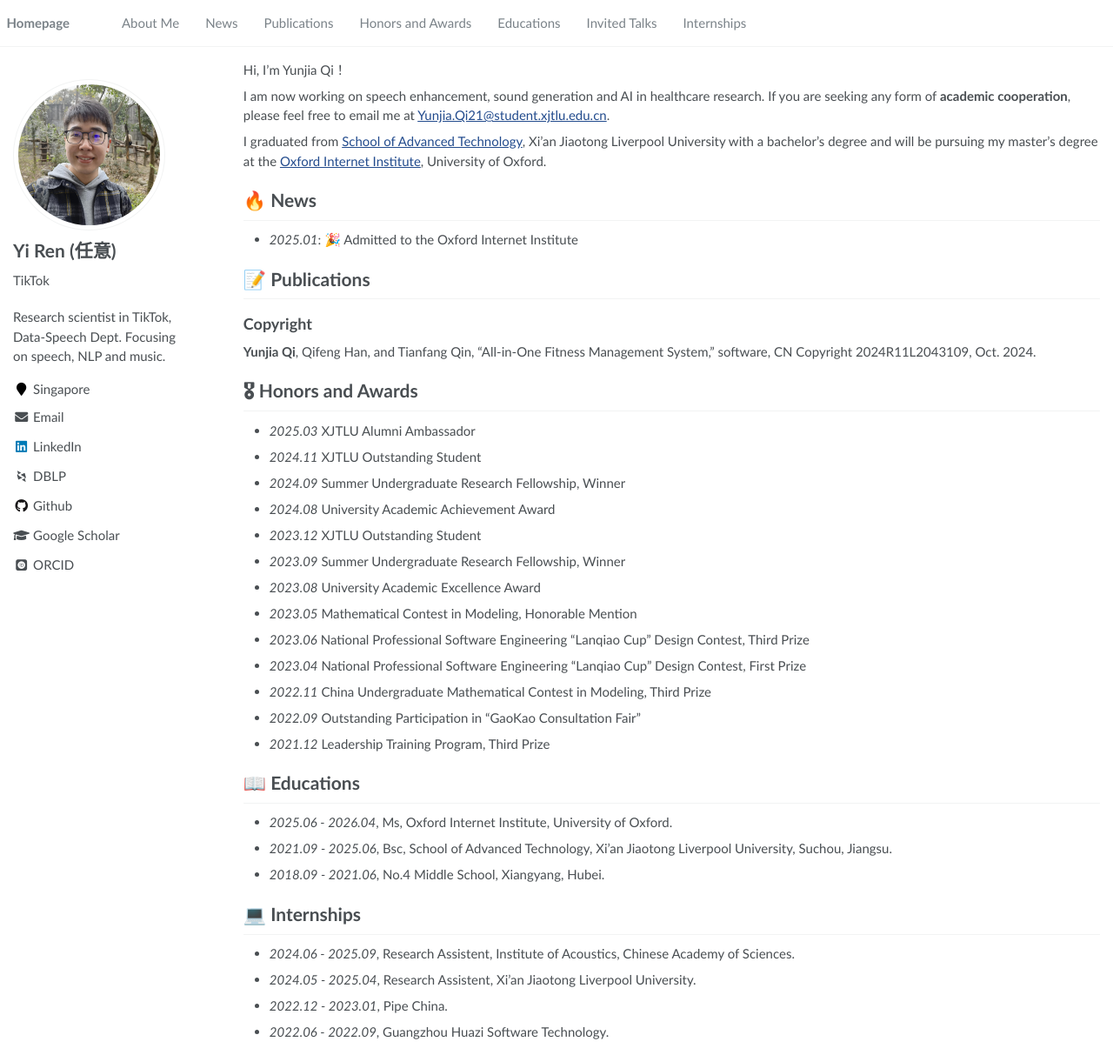
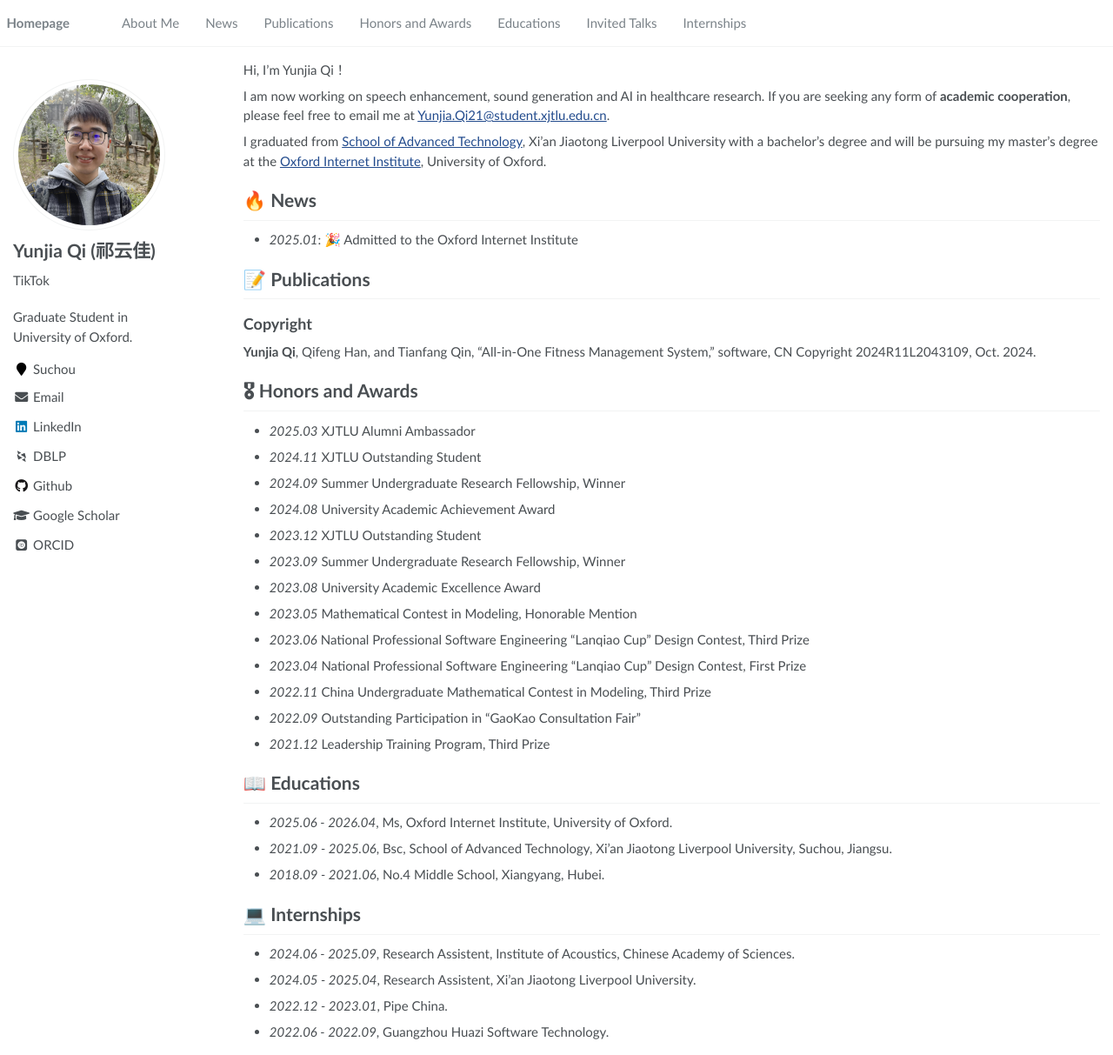
Before and after one commit to RayeRen/rayeren.github.io, a Jekyll site: the page built from _pages/about.md, in a window 1280 px wide and 1213 px high. Shown: the whole window at 87% size. Built offline with Jekyll 4.4.1, drawn with Linux system fonts in a browser that asks for light colours; some web fonts are replaced.

Commit message:
Update _config.yml

```diff
--- a/_config.yml
+++ b/_config.yml
@@ -6,29 +6,29 @@
 # `jekyll serve`. If you change this file, please restart the server process.
 
 # Site Settings
-title                    : "Yi Ren (任意)"
-description              : "Research scientist in TikTok, Data-Speech Dept. Focusing on speech, NLP and music."
-repository               : "rayeren/rayeren.github.io"
-google_scholar_stats_use_cdn : true
+title                    : "Yunjia Qi (祁云佳)"
+description              : "Graduate Student in University of Oxford."
+repository               : "qiyunjia.github.io"
+google_scholar_stats_use_cdn : false
 
 # google analytics
-google_analytics_id      : G-SWFCX99KQZ
+google_analytics_id      :
 
 # SEO Related
-google_site_verification : b_BbOIt7d513ZXYDw-YRMicO6O5tthYiouqWDdWjGTU
-bing_site_verification   : B5AA590E7B9C03956A6F7DEC0F776211
-baidu_site_verification  : code-ZxFK3f4pfb
+google_site_verification :
+bing_site_verification   :
+baidu_site_verification  :
 
 # Site Author
 author:
-  name             : "Yi Ren (任意)"
+  name             : "Yunjia Qi (祁云佳)"
   avatar           : "images/ry_profile.jpeg"
   bio              : "TikTok"
-  location         : "Singapore"
+  location         : "Suchou"
   employer         :
   pubmed           :
-  googlescholar    : "https://scholar.google.com/citations?user=4FA6C0AAAAAJ"
-  email            : "rayeren613@gmail.com"
+  googlescholar    : "https://scholar.google.com"
+  email            : "yunjia.qi21@xjtlu.edu.cn"
   researchgate     :  # example: "https://www.researchgate.net/profile/yourprofile"
   uri              :
   bitbucket        :
@@ -37,18 +37,18 @@ author:
   flickr           :
   facebook         :
   foursquare       :
-  github           : "RayeRen"
+  github           : "QiYunjia"
   google_plus      :
   keybase          :
   instagram        :
-  impactstory      : #"https://profiles.impactstory.org/u/xxxx-xxxx-xxxx-xxxx"
+  impactstory      : #"https://profiles.impactstory.org"
   lastfm           :
-  linkedin         : "rayeren"
-  dblp             : "https://dblp.org/pid/75/6568-6.html"
-  orcid            : "https://orcid.org/0000-0002-9160-3848"
+  linkedin         : "Yunjia Qi"
+  dblp             : "https://dblp.org"
+  orcid            : "https://orcid.org"
   pinterest        :
   soundcloud       :
-  stackoverflow    : # http://stackoverflow.com/users/123456/username
+  stackoverflow    : # http://stackoverflow.com
   steam            :
   tumblr           :
   twitter          :
```
